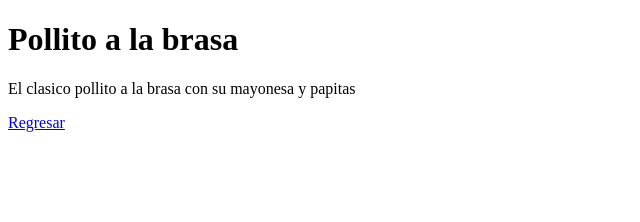
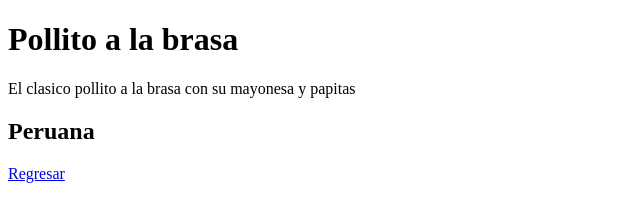
Before and after one commit to PewAvocado/Primer-Proyecto, a plain HTML site: page Receta2/pollo.html in a window 1280 px wide. Shown: the whole page, without its empty margins (0-640 px from the left). Drawn offline with Linux system fonts and the light colour scheme.

Commit message:
Segundo cambio

```diff
--- a/Receta2/pollo.html
+++ b/Receta2/pollo.html
@@ -8,6 +8,7 @@
 <body>
     <h1>Pollito a la brasa</h1>
     <p>El clasico pollito a la brasa con su mayonesa y papitas</p>
+    <h2>Peruana</h2>
     <a href="../index.html">Regresar</a>
 </body>
 </html>
```
